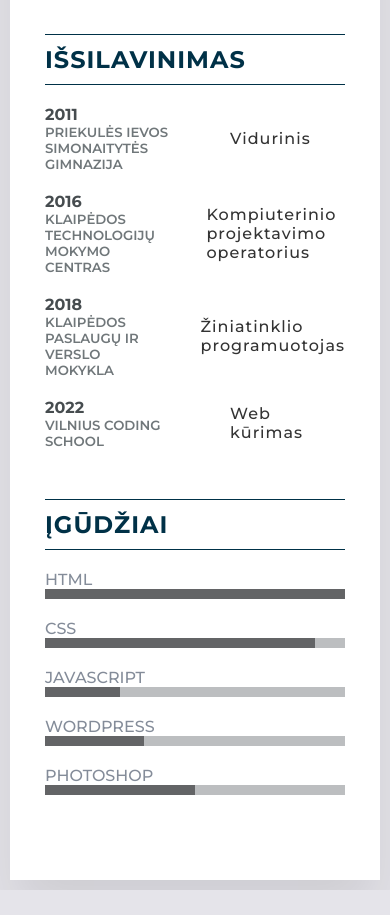
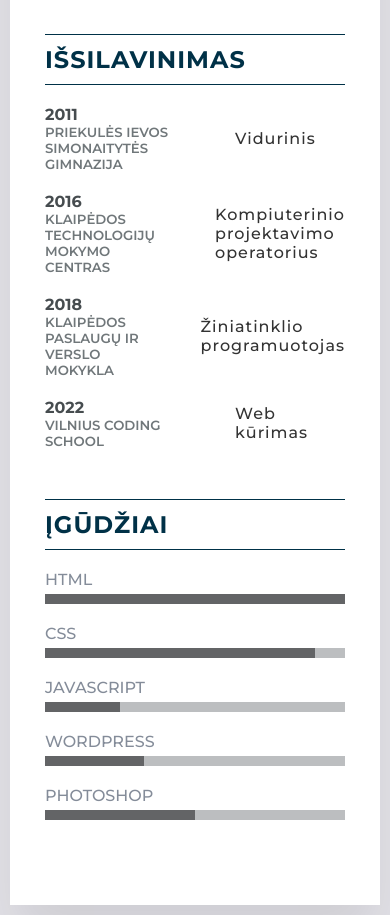
Before and after one commit to Axellu5/cv, a plain HTML site: page index.html in a window 390 px wide. Shown: the part 1420-2335 px from the top of the page. Before the commit the page ends 2310 px from the top, so only its background shows below. Drawn offline with Linux system fonts and the light colour scheme.

Commit message:
new changes

```diff
--- a/index.html
+++ b/index.html
@@ -79,38 +79,38 @@
             <div class="about">
                 <h2 class="about-title">Išsilavinimas</h2>
                 <div class="box">
-                    <div class="education">
+                    <div class="time">
                         <h4>2011</h4>
                         <h5>Priekulės Ievos Simonaitytės gimnazija</h5>
                     </div>
-                    <div class="text">
+                    <div class="education">
                         <p>Vidurinis</p>
                     </div>
                 </div>
                 <div class="box">
-                    <div class="education">
+                    <div class="time">
                         <h4>2016</h4>
                         <h5>Klaipėdos technologijų mokymo centras</h5>
                     </div>
-                    <div class="text">
+                    <div class="education">
                         <p>Kompiuterinio projektavimo operatorius</p>
                     </div>
                 </div>
                 <div class="box">
-                    <div class="education">
+                    <div class="time">
                         <h4>2018</h4>
                         <h5>Klaipėdos paslaugų ir verslo mokykla</h5>
                     </div>
-                    <div class="text">
+                    <div class="education">
                         <p>Žiniatinklio programuotojas </p>
                     </div>
                 </div>
                 <div class="box">
-                    <div class="education">
+                    <div class="time">
                         <h4>2022</h4>
                         <h5>Vilnius Coding School</h5>
                     </div>
-                    <div class="text">
+                    <div class="education">
                         <p>Web kūrimas</p>
                     </div>
                 </div>
--- a/style.css
+++ b/style.css
@@ -155,16 +155,18 @@ body {
     margin: 20px 0;
 }
 
-.about .box .education {
+.about .box .time {
     max-width: 150px;
-    margin-right: 35px;
 }
 
-.about .box .education h4 {
+.education p {
+    margin-left: 40px;
+}
+.about .box .time h4 {
     color: #464c4f;
 }
 
-.about .box .education h5 {
+.about .box .time h5 {
     text-transform: uppercase;
     color: #70777a;
     font-weight: 600;
@@ -216,4 +218,8 @@ body {
     .skills .box {
         grid-template-columns: repeat(1, 1fr);
     }
+
+    .skills .box h4 {
+        margin-bottom: 5px;
+    }
 }
```
